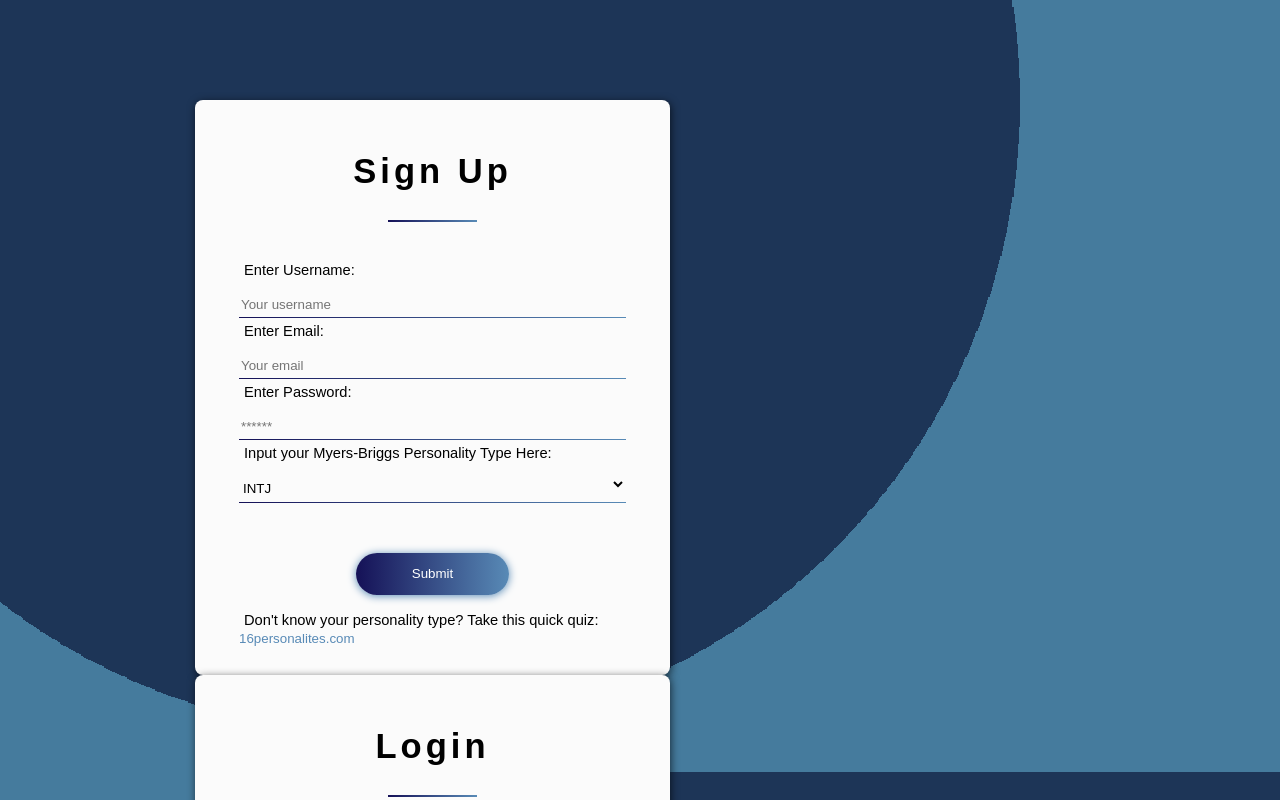
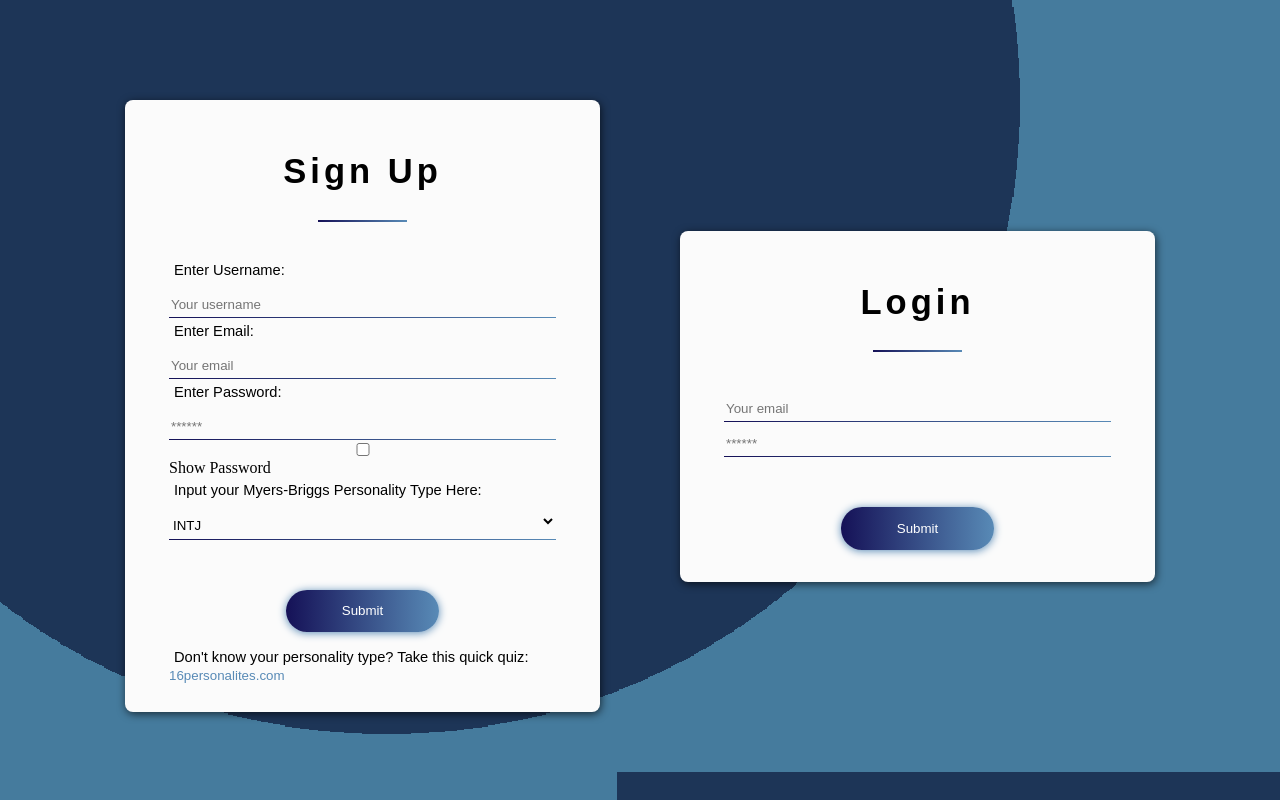
Before and after one commit to MZernick/Project-Partners, a React (Create React App) app in the folder client/: page /signup in a window 1280 px wide. Shown: the top 800 px of the page. Built offline with nearby package versions, Linux system fonts and the light colour scheme; a web font is replaced by a local one.

Commit message:
routes for user search

```diff
--- a/client/src/App.js
+++ b/client/src/App.js
@@ -12,7 +12,6 @@ import './App.css';
 import MyTeam from './pages/MyTeams';
 import Home from './pages/Home';
 import Profile from './pages/Profile';
-import JoinTeam from './pages/JoinTeam';
 import Signup from './pages/Signup';
 import UserSearch from './pages/UserSearch';
 
@@ -65,9 +64,9 @@ return (
                 path="/user/:userId/teams"
                 element={<MyTeam />}
               />
-          {/* <Route path="/jointeam"
-                element={<JoinTeam />}
-              /> */}
+          <Route path="/users"
+                element={<UserSearch />}
+              />
         </Routes>
       </div>
       </div>
--- a/client/src/components/NavTabs/index.js
+++ b/client/src/components/NavTabs/index.js
@@ -43,12 +43,12 @@ function NavTabs({ currentPage, handlePageChange }) {
       </li>
       <li className="nav-item">
         <a
-          href="#JoinTeam"
-          onClick={() => handlePageChange('JoinTeam')}
-          // Check to see if the currentPage is `JoinTeam`, and if so we use the active link class from bootstrap. Otherwise, we set it to a normal nav-link
-          className={currentPage === 'JoinTeam' ? 'nav-link active' : 'nav-link'}
+          href="#UserSearch"
+          onClick={() => handlePageChange('UserSearch')}
+          // Check to see if the currentPage is `UserSearch`, and if so we use the active link class from bootstrap. Otherwise, we set it to a normal nav-link
+          className={currentPage === 'UserSearch' ? 'nav-link active' : 'nav-link'}
         >
-          Join Team
+          Search Users
         </a>
       </li>
     </ul>
--- a/client/src/pages/Signup.js
+++ b/client/src/pages/Signup.js
@@ -8,6 +8,16 @@ import { ADD_USER } from '../utils/mutations';
 import { LOGIN_USER } from '../utils/mutations';
 
 import Auth from '../utils/auth';
+
+function showPassword() {
+  var x = document.getElementsByClassName("password-signup");
+  if (x.type === "password") {
+    x.type = "text";
+  } else {
+    x.type = "password";
+  }
+  console.log(x);
+}
 
 const Signup = () => {
   const redirect = useNavigate();
@@ -82,7 +92,8 @@ const [login, { error: error1, data: data1 }] = useMutation(LOGIN_USER);
   };
 
   return (
-    <main className='row'>
+    <main>
+      <div className="signup-page">
       <div className='column'>
       <div className="signup-card">
         <div>
@@ -123,7 +134,7 @@ const [login, { error: error1, data: data1 }] = useMutation(LOGIN_USER);
                 <label htmlFor="password">Enter Password:</label>
                 <input
                   id="password"
-                  className="form-input"
+                  className="form-input password-signup"
                   placeholder="******"
                   name="password"
                   type="password"
@@ -131,6 +142,7 @@ const [login, { error: error1, data: data1 }] = useMutation(LOGIN_USER);
                   onChange={handleSignupChange}
                 />
                 <div className="form-border"></div>
+                <input type="checkbox" onClick={showPassword}/> Show Password
                 <label htmlFor="personality-type">Input your Myers-Briggs Personality Type Here:</label>
                 <select
                   id="personality-type"
@@ -224,11 +236,12 @@ const [login, { error: error1, data: data1 }] = useMutation(LOGIN_USER);
 
             {error1 && (
               <div className="my-3 p-3 bg-danger text-white">
-                {error.message}
+                {error}
               </div>
             )}
           </div>
         </div>
+      </div>
       </div>
       </div>
     </main>
--- a/client/src/styles/Signup.css
+++ b/client/src/styles/Signup.css
@@ -8,6 +8,11 @@
     text-align: center;
     font-size: clamp(0.7rem, 2.7vw,2.7rem);
   }
+.signup-page {
+  display: flex;
+  justify-content: center;
+  align-items: center;
+}
 
 .signup-card {
     transition: 0.3s;
@@ -15,7 +20,6 @@
     background: #fbfbfb;
     border-radius: 8px;
     box-shadow: 1px 2px 8px rgba(0, 0, 0, 0.65);
-
     width: 475px;
   }
   .login-card {
@@ -24,7 +28,6 @@
     background: #fbfbfb;
     border-radius: 8px;
     box-shadow: 1px 2px 8px rgba(0, 0, 0, 0.65);
-
     width: 475px;
   }
 
@@ -105,8 +108,5 @@
     width: 89px;
   }
   .column {
-    float: left;
-    padding: 0 20px;
+    padding: 100px 40px;
   }
-
-.row {margin: 100px 175px;}
```
Also changed, not shown: client/src/pages/JoinTeam.js (added), 1 other file (tests, documents, lock files or other folders).
